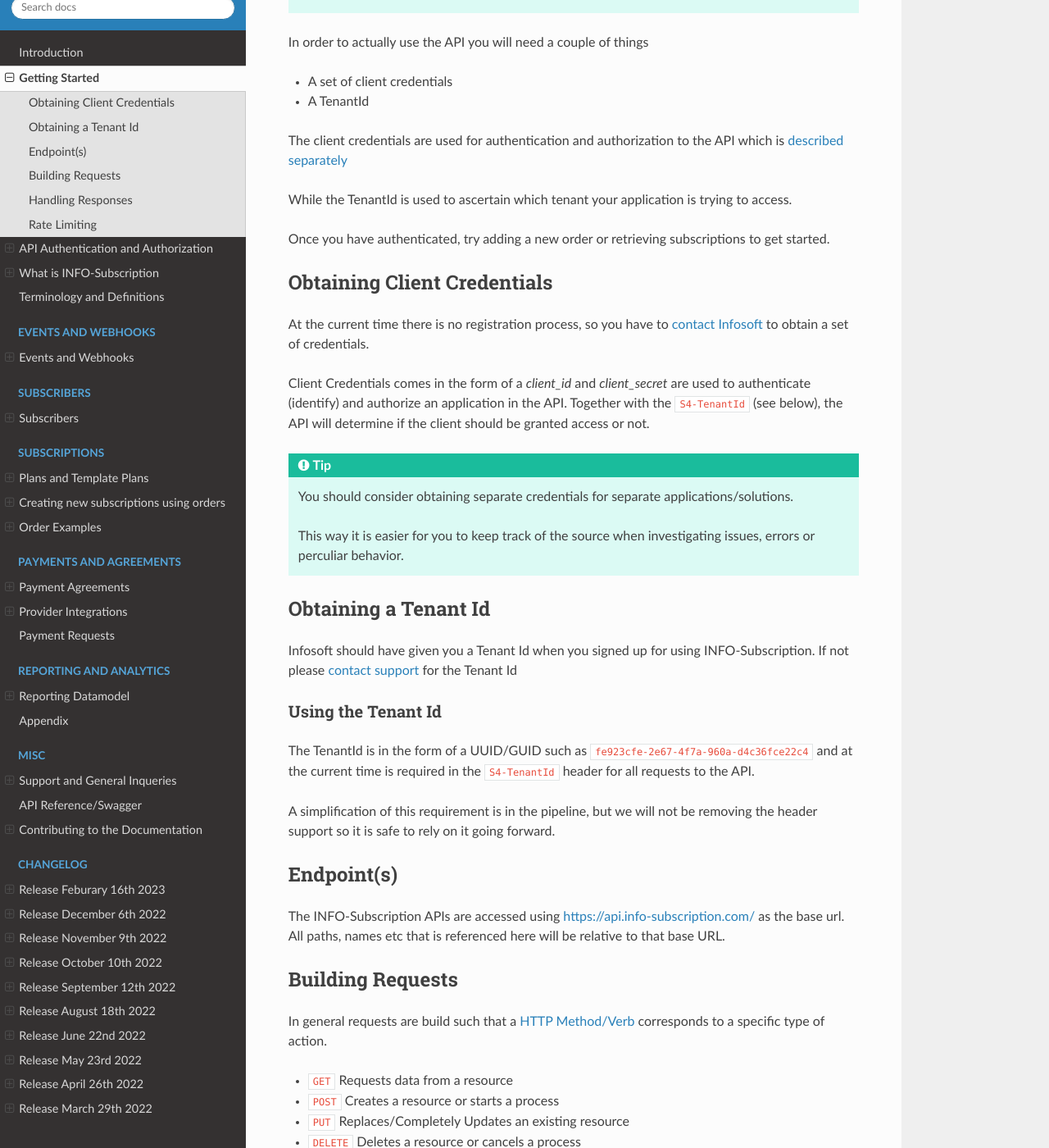
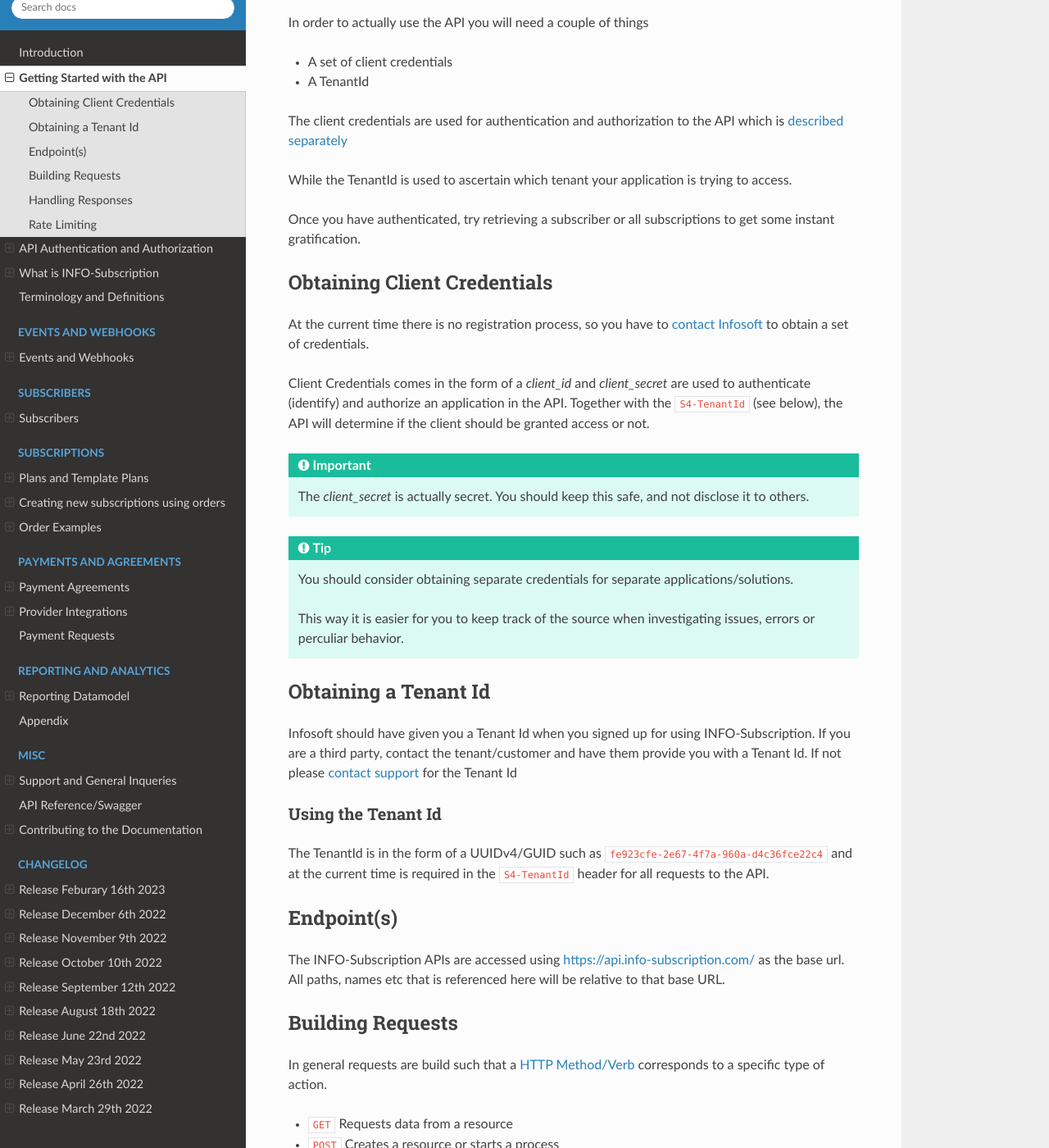
Before and after one commit to infosoftas/info-subscription-doc, a Sphinx documentation site: the page built from source/general/getting-started.rst, in a window 1280 px wide and 1400 px high, scrolled down 533 px. Shown: the whole window at 82% size. Built offline with Sphinx 7.4.7 and the Read the Docs theme 2.0.0, drawn with Linux system fonts in a browser that asks for light colours; formulas are drawn with MathJax 3; pages that are not in the unit, such as notebooks, are missing from menus; some of the changed text lies outside the part shown.

Commit message:
Clarified that the introduction is related to the API

```diff
--- a/source/general/getting-started.rst
+++ b/source/general/getting-started.rst
@@ -1,11 +1,11 @@
 .. _getting-started:
 
-***************
-Getting Started
-***************
+****************************
+Getting Started with the API
+****************************
 
 The |projectName| APIs are HTTP-based and designed to somewhat conform to the REST ideology.
-Purists will note that there are no Hypermedia links, this will hopefully change in the future.
+Purists will note that there are no Hypermedia links, this will may change in the future.
 
 The entire management capability of the platform is exposed in the API, meaning that whatever you see in our supplied management and self-service solution you should be able to do with the API.
 Meaning you can do things such as:
@@ -26,7 +26,7 @@ The client credentials are used for authentication and authorization to the API
 
 While the TenantId is used to ascertain which tenant your application is trying to access.
 
-Once you have authenticated, try adding a new order or retrieving subscriptions to get started.
+Once you have authenticated, try retrieving a subscriber or all subscriptions to get some instant gratification.
 
 Obtaining Client Credentials
 ============================
@@ -35,6 +35,10 @@ At the current time there is no registration process, so you have to :ref:`conta
 
 Client Credentials comes in the form of a *client_id* and *client_secret* are used to authenticate (identify) and authorize an application in the API.
 Together with the |tenantHeader| (see below), the API will determine if the client should be granted access or not.
+
+.. Important::
+
+    The `client_secret` is actually secret. You should keep this safe, and not disclose it to others.
 
 .. TIP::
     You should consider obtaining separate credentials for separate applications/solutions.
@@ -45,15 +49,13 @@ Together with the |tenantHeader| (see below), the API will determine if the clie
 Obtaining a Tenant Id
 =====================
 
-Infosoft should have given you a Tenant Id when you signed up for using |projectName|.
+Infosoft should have given you a Tenant Id when you signed up for using |projectName|. If you are a third party, contact the tenant/customer and have them provide you with a Tenant Id.
 If not please :ref:`contact support <reporting-bugs>` for the Tenant Id
 
 Using the Tenant Id
 -------------------
 
-The TenantId is in the form of a UUID/GUID such as ``fe923cfe-2e67-4f7a-960a-d4c36fce22c4`` and at the current time is required in the |tenantHeader| header for all requests to the API.
-
-A simplification of this requirement is in the pipeline, but we will not be removing the header support so it is safe to rely on it going forward.
+The TenantId is in the form of a UUIDv4/GUID such as ``fe923cfe-2e67-4f7a-960a-d4c36fce22c4`` and at the current time is required in the |tenantHeader| header for all requests to the API.
 
 Endpoint(s)
 ===========
```
